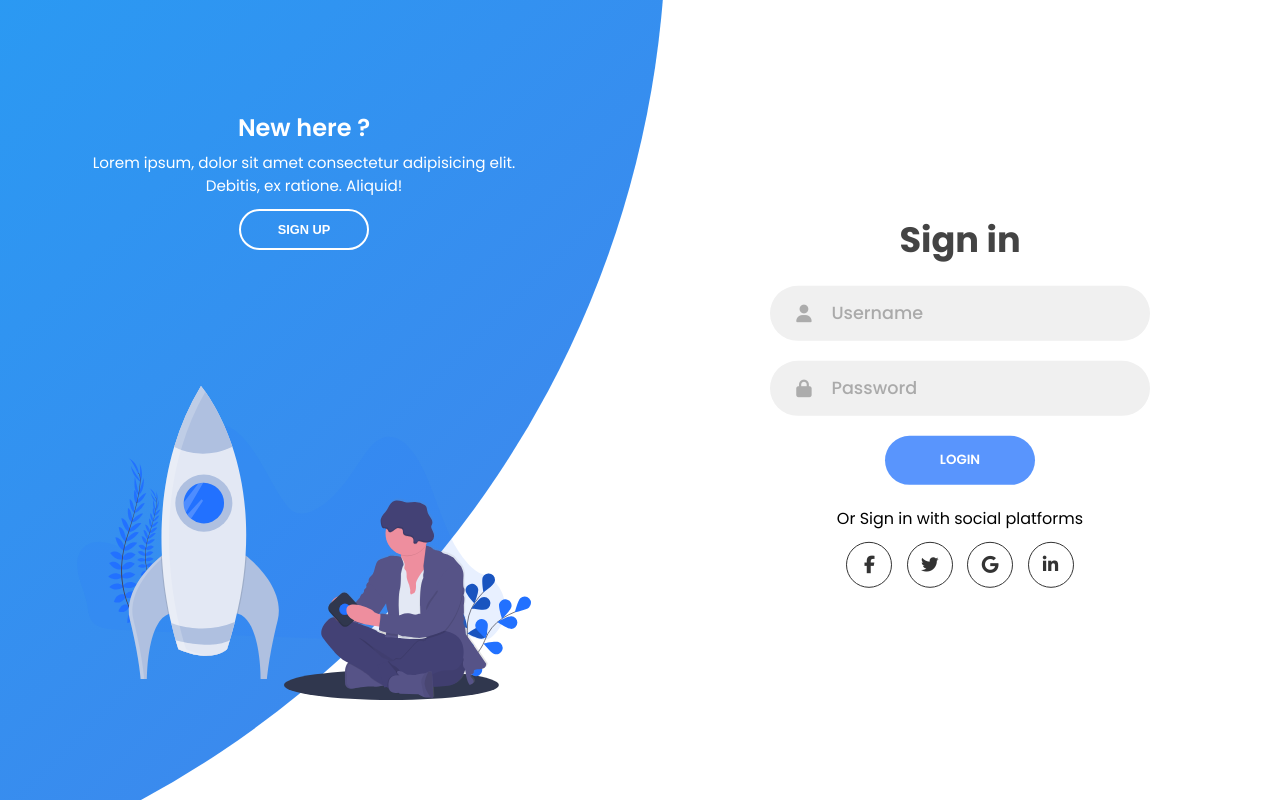
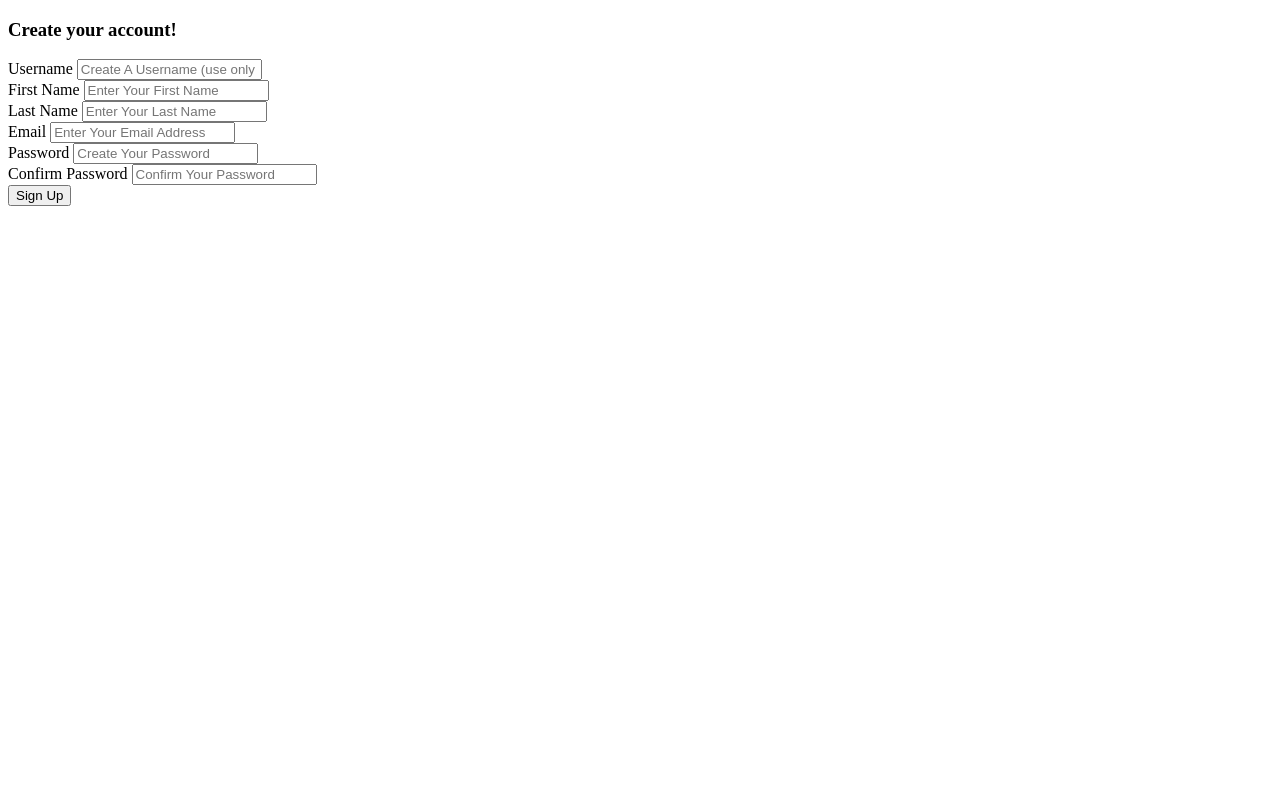
Before and after one commit to anhhducnguyen/Smart-lock-application, a Django app: page /signup in a window 1280 px wide. Run offline with Django 5.2, Linux system fonts and the light colour scheme; some libraries are stand-ins or nearby versions.

Commit message:
settings

```diff
--- a/templates/authentication/signup.html
+++ b/templates/authentication/signup.html
@@ -1,4 +1,4 @@
-<!-- <!DOCTYPE html>
+<!DOCTYPE html>
 <html lang="en">
 <head>
     <meta charset="UTF-8">
@@ -47,139 +47,4 @@
         <button type="submit" class="btn btn-primary">Sign Up</button>
     </form>
 </body>
-</html> -->
-
-
-
-<!DOCTYPE html>
-<html lang="en">
-  <head>
-    <meta charset="UTF-8" />
-    <meta name="viewport" content="width=device-width, initial-scale=1.0" />
-    <!-- <script
-      src="https://kit.fontawesome.com/64d58efce2.js"
-      crossorigin="anonymous"
-    ></script> -->
-    <script
-      src="https://kit.fontawesome.com/dc2a236791.js"
-      crossorigin="anonymous">
-    </script>
-    {% load static %}
-    <link rel="stylesheet" href="{% static 'assets/css/style.css' %}">
-    <title>Sign in & Sign up Form</title>
-  </head>
-  <body>
-    <div class="container">
-      <div class="forms-container">
-        <div class="signin-signup">
-          <form action="/signin" method="post" class="sign-in-form">
-            {% csrf_token %}
-            <h2 class="title">Sign in</h2>
-            <div class="input-field">
-              <i class="fas fa-user"></i>
-              <input type="text" id="username" name="username" placeholder="Username" />
-            </div>
-            <div class="input-field">
-              <i class="fas fa-lock"></i>
-              <input type="password" id="pass1" name="pass1" placeholder="Password" />
-            </div>
-            <input type="submit" value="Login" class="btn solid" />
-            <p class="social-text">Or Sign in with social platforms</p>
-            <div class="social-media">
-              <a href="#" class="social-icon">
-                <i class="fab fa-facebook-f"></i>
-              </a>
-              <a href="#" class="social-icon">
-                <i class="fab fa-twitter"></i>
-              </a>
-              <a href="/google_sso" class="social-icon">
-                <i class="fab fa-google"></i>
-              </a>
-              <a href="/forgotPassword" class="social-icon">
-                <i class="fab fa-linkedin-in"></i>
-              </a>
-            </div>
-          </form>
-
-
-          <form action="/signup" method="post" class="sign-up-form">
-            {% csrf_token %}
-            <h2 class="title">Sign up</h2>
-            <div class="input-field">
-              <i class="fas fa-user"></i>
-              <input type="text" id="username" name="username" placeholder="User name" />
-            </div>
-            <div class="input-field">
-                <i class="fas fa-user"></i>
-                <input type="text" id="fname" name="fname" placeholder="First Name" />
-            </div>
-            <!-- <div class="input-field">
-                <i class="fas fa-user"></i>
-                <input type="text" id="lname" name="lname" placeholder="Last Name" />
-            </div> -->
-            <div class="input-field">
-              <i class="fas fa-envelope"></i>
-              <input type="email" id="email" name="email" placeholder="Email" />
-            </div>
-            <div class="input-field">
-              <i class="fas fa-lock"></i>
-              <input type="password" id="pass1" name="pass1" placeholder="Password" />
-            </div>
-            <div class="input-field">
-                <i class="fas fa-lock"></i>
-                <input type="password" id="pass2" name="pass2" placeholder="Confirm Password" />
-            </div>
-
-            <input type="submit" class="btn" value="Sign up" />
-            <p class="social-text">Or Sign up with social platforms</p>
-            <div class="social-media">
-              <a href="#" class="social-icon">
-                <i class="fab fa-facebook-f"></i>
-              </a>
-              <a href="#" class="social-icon">
-                <i class="fab fa-twitter"></i>
-              </a>
-              <a href="/google_sso" class="social-icon">
-                <i class="fab fa-google"></i>
-              </a>
-              <a href="#" class="social-icon">
-                <i class="fab fa-linkedin-in"></i>
-              </a>
-            </div>
-          </form>
-        </div>
-      </div>
-
-      <div class="panels-container">
-        <div class="panel left-panel">
-          <div class="content">
-            <h3>New here ?</h3>
-            <p>
-              Lorem ipsum, dolor sit amet consectetur adipisicing elit. Debitis,
-              ex ratione. Aliquid!
-            </p>
-            <button class="btn transparent" id="sign-up-btn">
-              Sign up
-            </button>
-          </div>
-          <img src="{%static 'assets/images/log.svg' %}" class="image" alt="" />
-        </div>
-        <div class="panel right-panel">
-          <div class="content">
-            <h3>One of us ?</h3>
-            <p>
-              Lorem ipsum dolor sit amet consectetur adipisicing elit. Nostrum
-              laboriosam ad deleniti.
-            </p>
-            <button class="btn transparent" id="sign-in-btn">
-              Sign in
-            </button>
-          </div>
-          <img src="{%static 'assets/images/register.svg' %}" class="image" alt="" />
-        </div>
-      </div>
-    </div>
-
-    <script src="{% static 'assets/js/app.js' %}"></script>
-  </body>
 </html>
```
Also changed, not shown: 1 other file.
